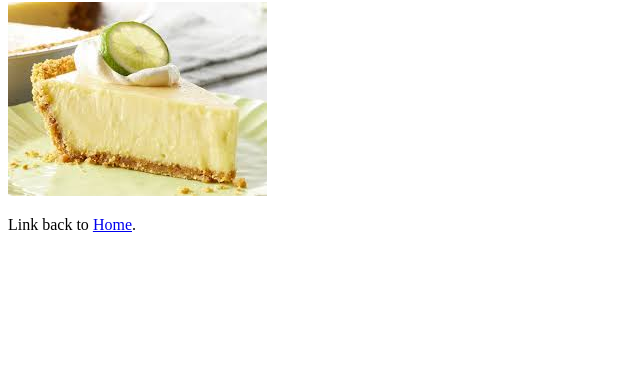
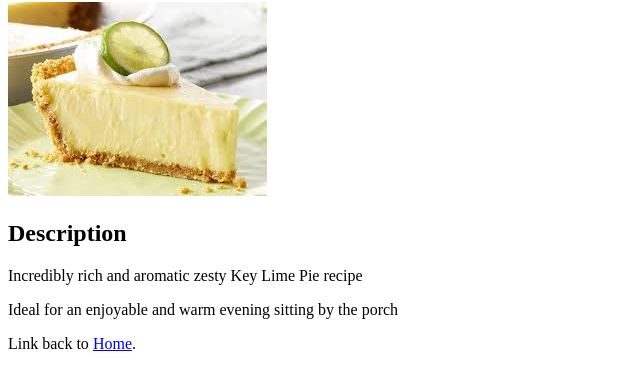
Before and after one commit to theolaf76104/odin-recipes, a plain HTML site: page recipes/key-lime-pie.html in a window 1280 px wide. Shown: the part 78-468 px from the top of the page, without its empty margins (0-640 px from the left). Drawn offline with Linux system fonts and the light colour scheme.

Commit message:
Create description heading and paragraphs

```diff
--- a/recipes/key-lime-pie.html
+++ b/recipes/key-lime-pie.html
@@ -8,6 +8,9 @@
 <body>
     <h1>Key Lime Pie recipe</h1>
     <img src="../images/key-lime-pie.jpeg" alt="image not displayed">
+    <h2>Description</h2>
+    <p>Incredibly rich and aromatic zesty Key Lime Pie recipe</p>
+    <p>Ideal for an enjoyable and warm evening sitting by the porch</p>
     <p>Link back to <a href="../index.html" rel="noopener noreferrer">Home</a>.</p>
 </body>
 </html>
```
